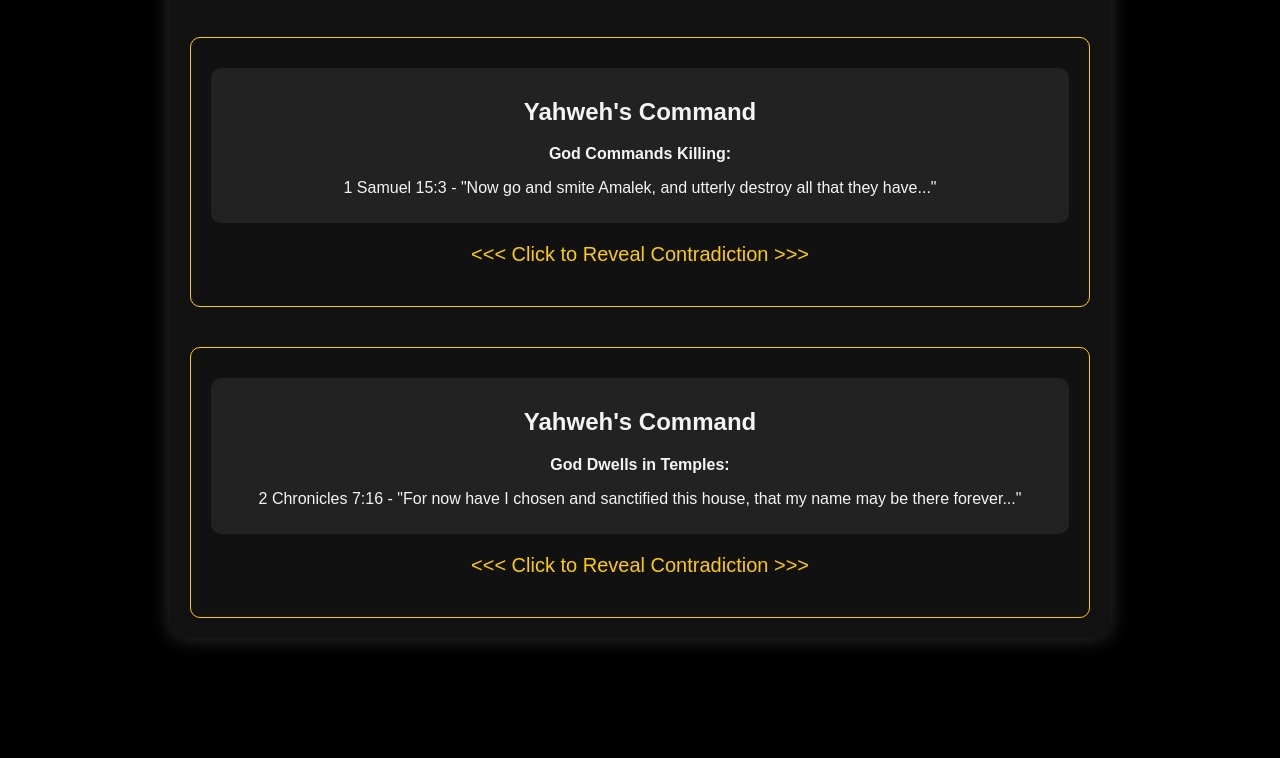
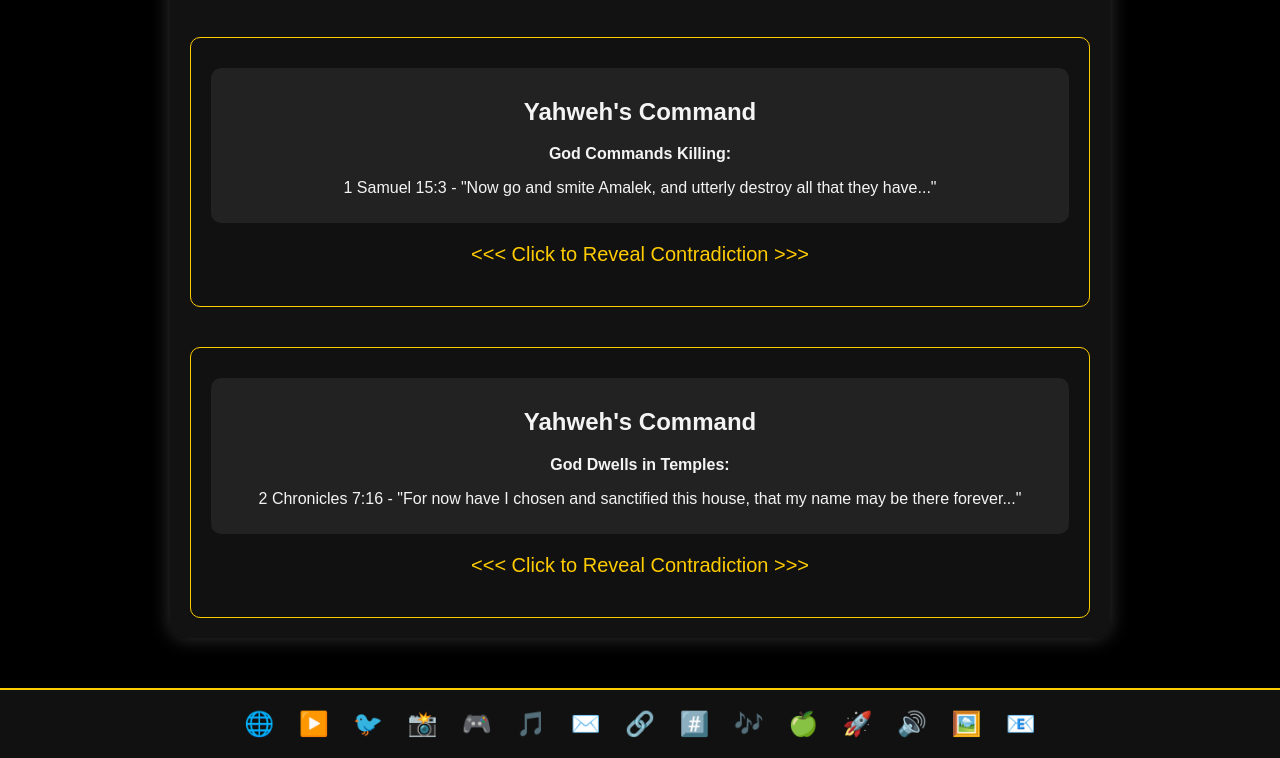
Before and after one commit to ProJamKiller/JamKillerProWeb3, a plain HTML site: page index.html in a window 1280 px wide. Shown: the part 1117-1875 px from the top of the page. Before the commit the page ends 1805 px from the top, so only its background shows below. Drawn offline with Linux system fonts and the light colour scheme.

Commit message:
Update index.html

```diff
--- a/index.html
+++ b/index.html
@@ -132,5 +132,41 @@
             element.classList.toggle("hidden");
         }
     </script>
+<div class="footer">
+    <a href="https://jamkillerproductions.io">🌐</a>
+    <a href="https://youtube.com/@projamikiller">▶️</a>
+    <a href="https://twitter.com/projamkiller">🐦</a>
+    <a href="https://instagram.com/fletcherchristian1979">📸</a>
+    <a href="https://discord.com/invite/WHJ8sWhHVz">🎮</a>
+    <a href="https://open.spotify.com/artist/2FjdpboVDGnJs9wuGcJV8H">🎵</a>
+    <a href="https://t.me/jamkillerproductions">✉️</a>
+    <a href="https://lensfrens.xyz/@producerprotocol">🔗</a>
+    <a href="https://threads.net/@projamikiller">#️⃣</a>
+    <a href="https://tiktok.com/@thefletcherchristianband">🎶</a>
+    <a href="https://music.apple.com/us/artist/fletcher-christian/1237400126">🍏</a>
+    <a href="https://warpcast.com/projamkiller.eth">🚀</a>
+    <a href="https://soundcloud.com/96VBkCxknVruq9vWA">🔊</a>
+    <a href="https://zora.co/@projamkiller">🖼️</a>
+    <a href="mailto:yo@producerprotocol.pro">📧</a>
+</div>
+
+<style>
+    .footer {
+        margin-top: 50px;
+        padding: 20px;
+        background: #111;
+        border-top: 2px solid #ffcc00;
+    }
+    .footer a {
+        margin: 0 10px;
+        color: #ffcc00;
+        font-size: 24px;
+        text-decoration: none;
+        transition: transform 0.3s;
+    }
+    .footer a:hover {
+        transform: scale(1.2);
+    }
+</style>
 </body>
 </html>
```
